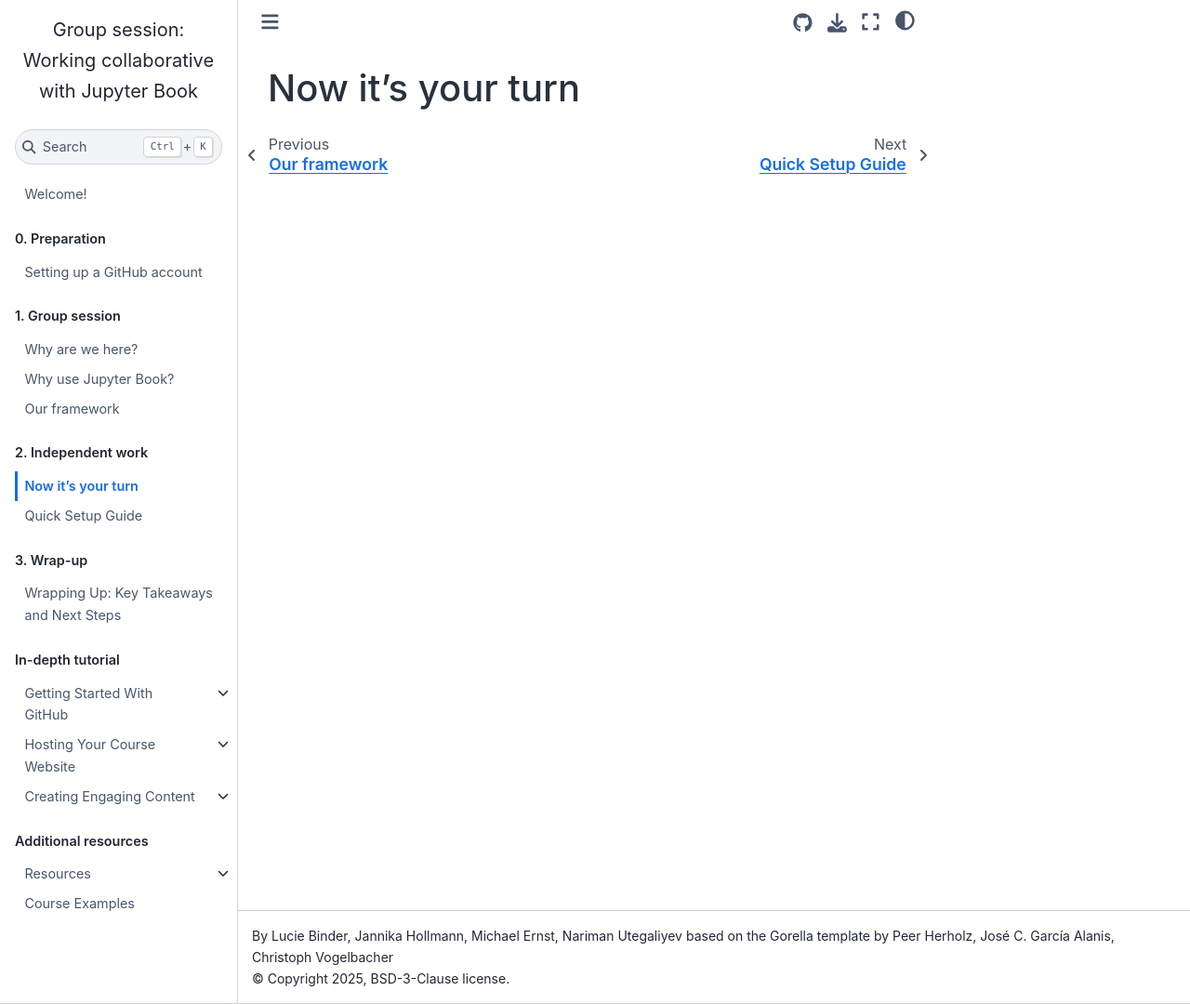
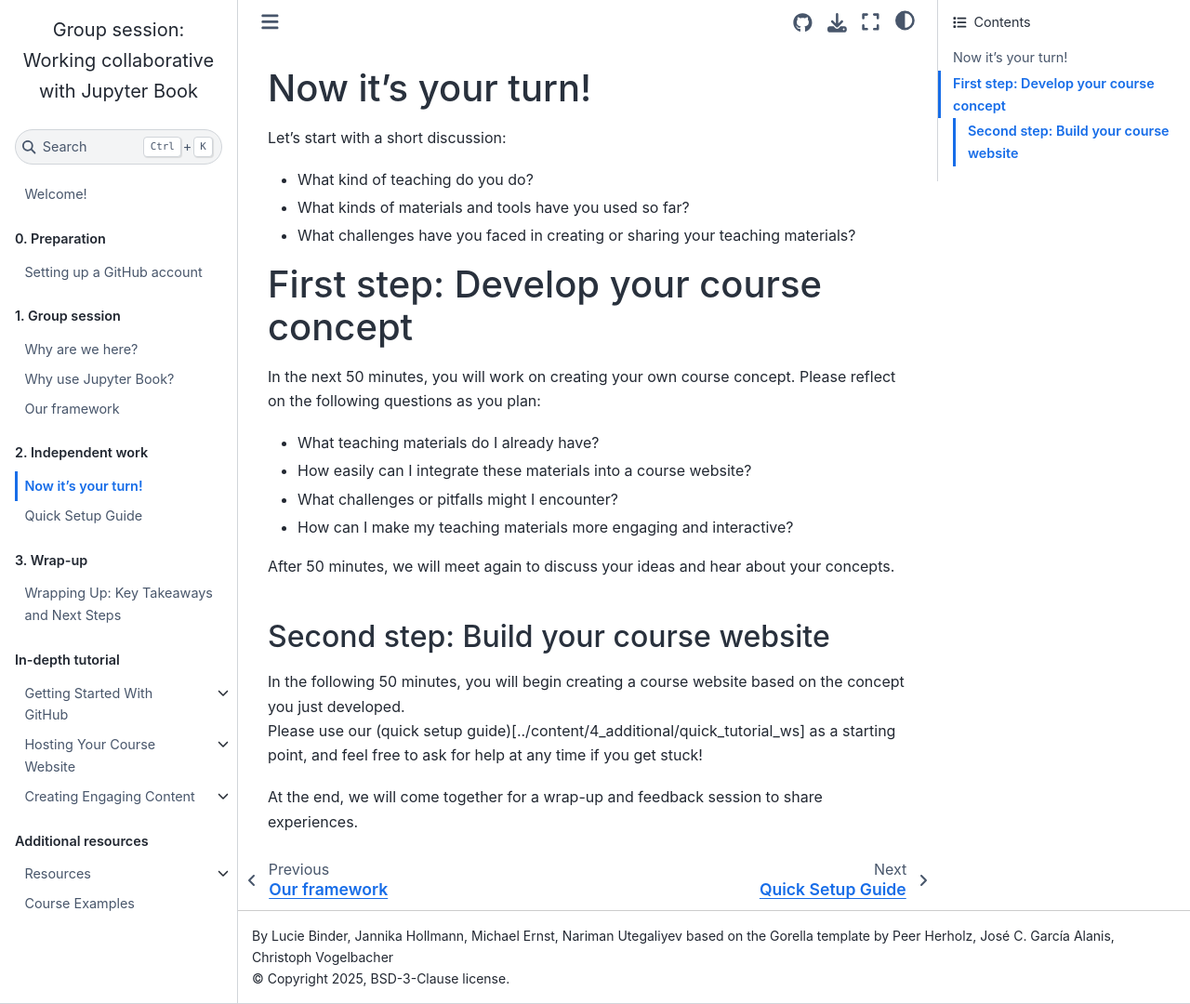
Before and after one commit to luciebinder/ws-openness-2025, a Jupyter Book: the page built from general-information/assignment.md, in a window 1280 px wide and 1080 px high. Shown: the whole window at 93% size. Built offline with Jupyter Book 1.0.4 settings and Sphinx 7.4.7 and the Sphinx Book theme 1.1.4, drawn with Linux system fonts in a browser that asks for light colours.

Commit message:
Update assignment.md

```diff
--- a/general-information/assignment.md
+++ b/general-information/assignment.md
@@ -1 +1,24 @@
-# Now it's your turn
+# Now it's your turn!
+
+Let’s start with a short discussion:
+
+- What kind of teaching do you do?
+- What kinds of materials and tools have you used so far?
+- What challenges have you faced in creating or sharing your teaching materials?
+
+# First step: Develop your course concept
+In the next 50 minutes, you will work on creating your own course concept. Please reflect on the following questions as you plan:
+
+- What teaching materials do I already have?
+- How easily can I integrate these materials into a course website?
+- What challenges or pitfalls might I encounter?
+- How can I make my teaching materials more engaging and interactive?
+
+After 50 minutes, we will meet again to discuss your ideas and hear about your concepts.
+
+## Second step: Build your course website
+
+In the following 50 minutes, you will begin creating a course website based on the concept you just developed.
+Please use our (quick setup guide)[../content/4_additional/quick_tutorial_ws] as a starting point, and feel free to ask for help at any time if you get stuck!
+
+At the end, we will come together for a wrap-up and feedback session to share experiences.
```
